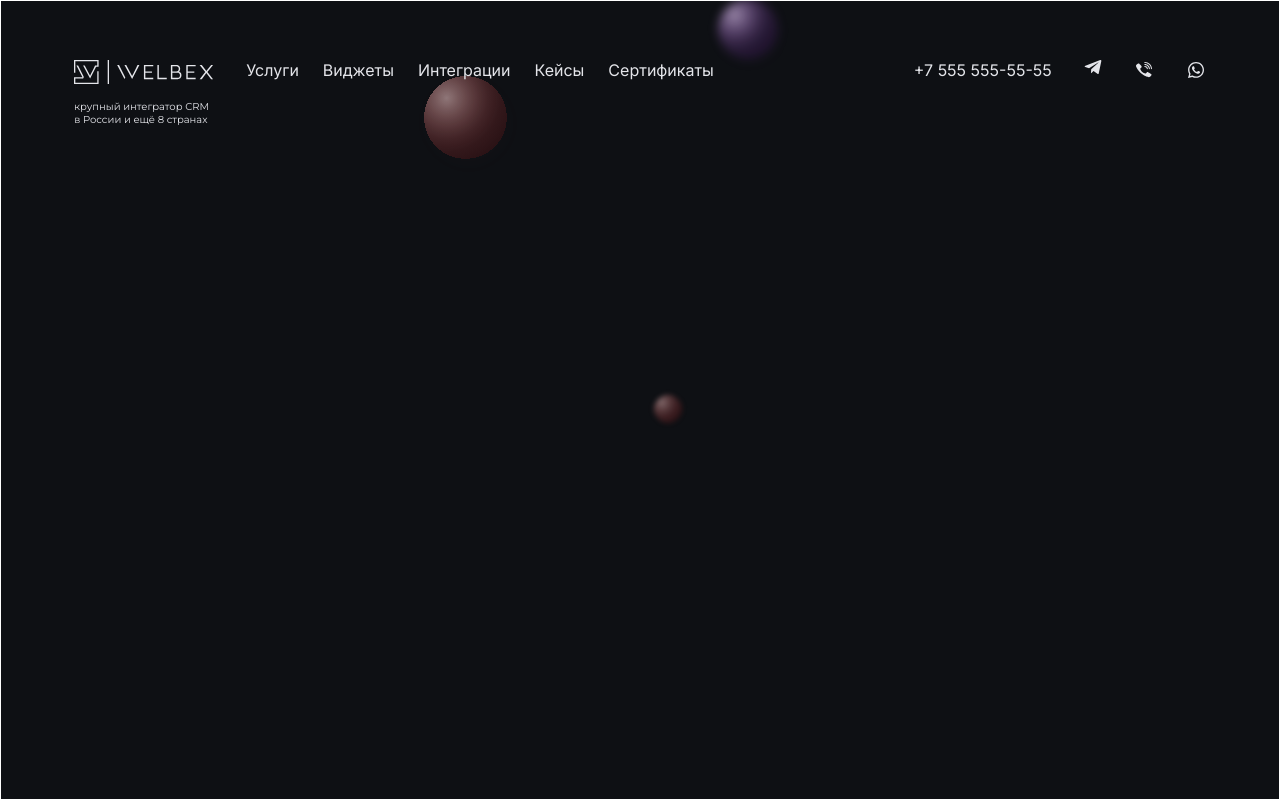
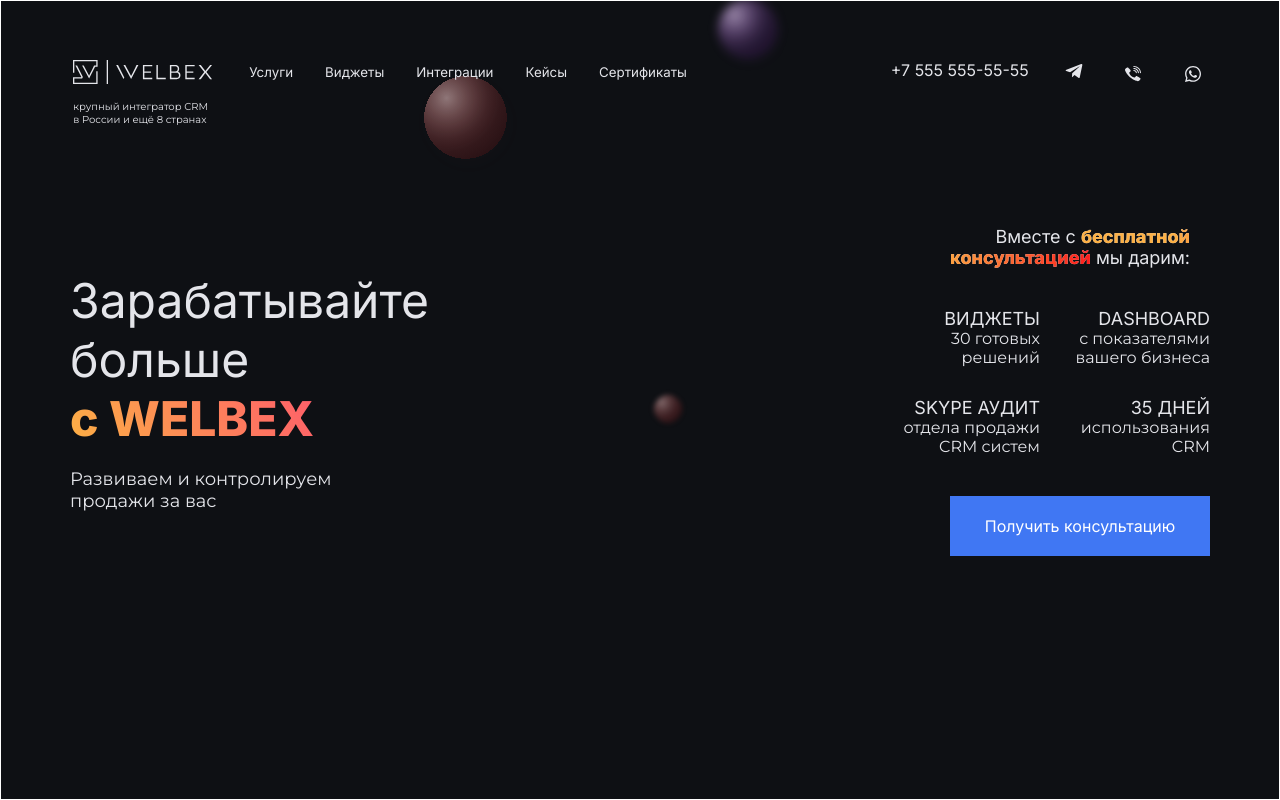
Before and after one commit to kholturaev2001/amoCRM-task-2, a React (Vite) app: page / in a window 1280 px wide. Built offline with nearby package versions, Linux system fonts and the light colour scheme; a web font is replaced by a local one.

Commit message:
finish content

```diff
--- a/src/App.jsx
+++ b/src/App.jsx
@@ -1,4 +1,5 @@
 import Background from "./components/BG/Background";
+import Content from "./components/Content/Content";
 import Navbar from "./components/Navbar/Navbar";
 
 function App() {
@@ -7,6 +8,7 @@
       <Background />
       <div className="app_content">
         <Navbar />
+        <Content />
       </div>
     </>
   );
--- /dev/null
+++ b/src/components/Content/Content.jsx
@@ -0,0 +1,43 @@
+import styles from "./Content.module.scss";
+
+const Content = () => {
+  return (
+    <div className={styles.container}>
+      <section className={styles.left_content}>
+        <p>Зарабатывайте больше</p>
+        <p>с WELBEX</p>
+        <p>Развиваем и контролируем продажи за вас</p>
+      </section>
+      <section className={styles.right_content}>
+        <p className={styles.cards_header}>
+          Вместе с{" "}
+          <span className={styles.free_consult}>бесплатной консультацией</span>{" "}
+          мы дарим:
+        </p>
+        <div className={styles.cards_container}>
+          <div className={styles.card}>
+            <p className={styles.card_title}>Виджеты</p>
+            <p className={styles.card_content}>30 готовых решений</p>
+          </div>
+          <div className={styles.card}>
+            <p className={styles.card_title}>Dashboard</p>
+            <p className={styles.card_content}>с показателями вашего бизнеса</p>
+          </div>
+          <div className={styles.card}>
+            <p className={styles.card_title}>Skype Аудит</p>
+            <p className={styles.card_content}>отдела продажи CRM систем</p>
+          </div>
+          <div className={styles.card}>
+            <p className={styles.card_title}>35 дней</p>
+            <p className={styles.card_content}>использования CRM</p>
+          </div>
+        </div>
+        <div className={styles.btn_div}>
+          <button>Получить консультацию</button>
+        </div>
+      </section>
+    </div>
+  );
+};
+
+export default Content;
--- /dev/null
+++ b/src/components/Content/Content.module.scss
@@ -0,0 +1,94 @@
+.container {
+  display: flex;
+  justify-content: space-between;
+  width: 100%;
+  margin-top: 100px;
+
+  > .left_content {
+    display: flex;
+    flex-direction: column;
+    justify-content: center;
+
+    > p {
+      max-width: 350px;
+
+      &:first-child {
+        font-size: 48px;
+      }
+
+      &:nth-child(2) {
+        font-size: 48px;
+        font-weight: bold;
+        background-image: linear-gradient(60deg, #fcb045, #ff3f78);
+        background-clip: text;
+        -webkit-background-clip: text;
+        -webkit-text-fill-color: transparent;
+      }
+
+      &:nth-child(3) {
+        font-weight: 400;
+        font-size: 18px;
+        font-family: "Montserrat", sans-serif;
+        margin-top: 20px;
+      }
+    }
+  }
+
+  > .right_content {
+    display: flex;
+    flex-direction: column;
+    justify-content: center;
+
+    .cards_header {
+      max-width: 290px;
+      font-size: 18px;
+      text-align: end;
+
+      > span {
+        font-weight: bold;
+        background-clip: text;
+        -webkit-background-clip: text;
+        -webkit-text-fill-color: transparent;
+        background-image: linear-gradient(90deg, #fcb045 36.99%, #fd1d1d 100%),
+          linear-gradient(0deg, #e4e5ea, #e4e5ea);
+      }
+    }
+
+    .cards_container {
+      display: grid;
+      grid-template-columns: 1fr 1fr;
+      gap: 30px;
+      margin: 40px 0;
+
+      .card {
+        max-width: 140px;
+
+        .card_title {
+          font-size: 18px;
+          text-align: end;
+          text-transform: uppercase;
+        }
+
+        .card_content {
+          font-family: "Montserrat", sans-serif;
+          text-align: end;
+        }
+      }
+    }
+
+    .btn_div {
+      display: flex;
+      align-items: center;
+      justify-content: flex-end;
+      > button {
+        background: rgba(64, 119, 243, 1);
+        color: white;
+        font-size: 16px;
+        border: none;
+        width: 260px;
+        height: 60px;
+        cursor: pointer;
+      }
+    }
+  }
+}
--- a/src/components/Navbar/Navbar.jsx
+++ b/src/components/Navbar/Navbar.jsx
@@ -1,8 +1,8 @@
 import styles from "./Navbar.module.scss";
 import logo from "../../assets/icons/logo_welbex.svg";
-import tg from '../../assets/icons/telegram_icon.svg'
-import wapp from '../../assets/icons/whatsapp.svg'
-import viber from '../../assets/icons/viber.svg'
+import tg from "../../assets/icons/telegram_icon.svg";
+import wapp from "../../assets/icons/whatsapp.svg";
+import viber from "../../assets/icons/viber.svg";
 const Navbar = () => {
   return (
     <nav className={styles.container}>
@@ -11,19 +11,25 @@
           <img src={logo} alt="logo" />
           <p>крупный интегратор CRM в Росcии и ещё 8 странах</p>
         </div>
-        <ul>
-          <li>Услуги</li>
-          <li>Виджеты</li>
-          <li>Интеграции</li>
-          <li>Кейсы</li>
-          <li>Сертификаты</li>
-        </ul>
+        <div className={styles.navs}>
+          <button>Услуги</button>
+          <button>Виджеты</button>
+          <button>Интеграции</button>
+          <button>Кейсы</button>
+          <button>Сертификаты</button>
+        </div>
       </section>
       <section>
-        <span>+7 555 555-55-55</span>
-        <img src={tg} alt="logo" />
-        <img src={viber} alt="logo" />
-        <img src={wapp} alt="logo" />
+        <a href="tel:+7 555 555-55-55">+7 555 555-55-55</a>
+        <button>
+          <img src={tg} alt="logo" />
+        </button>
+        <button>
+          <img src={viber} alt="logo" />
+        </button>
+        <button>
+          <img src={wapp} alt="logo" />
+        </button>
       </section>
     </nav>
   );
--- a/src/components/Navbar/Navbar.module.scss
+++ b/src/components/Navbar/Navbar.module.scss
@@ -29,15 +29,23 @@
       }
     }
 
-    > ul {
+    > .navs {
       display: flex;
       justify-content: center;
       align-items: center;
       gap: 1.5rem;
 
-      > li {
-        list-style-type: none;
-      }
     }
-  }
 }
+}
+
+button {
+  background: transparent;
+  border: none;
+  padding: 4px;
+  cursor: pointer;
+}
+
+a {
+    text-decoration: none;
+}
--- a/src/index.css
+++ b/src/index.css
@@ -3,6 +3,7 @@
   padding: 0;
   box-sizing: border-box;
   font-family: 'Inter', sans-serif;
+  color: rgba(228, 229, 234, 1);
 }
 
 .app_content {
```
